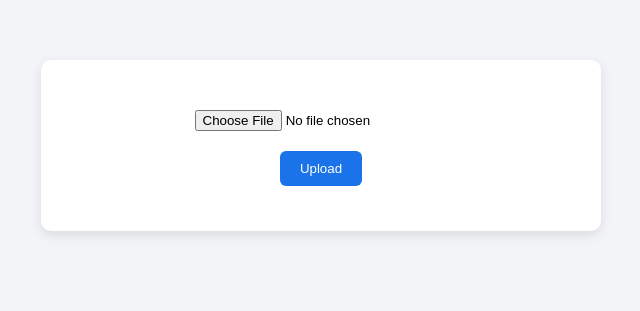
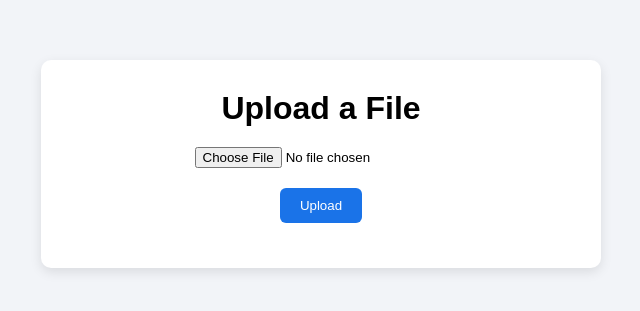
Before and after one commit to Srishtiary/CloudFile_Storage, a Flask app: template templates/dashboard.html in a window 1280 px wide. Shown: the part 77-388 px from the top of the page, without its empty margins (319-959 px from the left). Run offline with Flask 3, Linux system fonts and the light colour scheme; the template is opened without the code that fills it, so the values that code supplies are empty.

```diff
--- a/templates/dashboard.html
+++ b/templates/dashboard.html
@@ -80,6 +80,7 @@
 
     <!-- ✅ Add ID to the form for JavaScript -->
     <form id="uploadForm" enctype="multipart/form-data">
+      <h1>Upload a File</h1>
       <input type="file" name="file" aria-label="Choose a file to upload" required />
       <button type="submit">Upload</button>
     </form>
```
